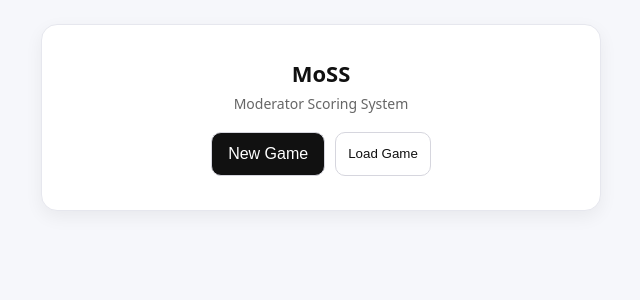
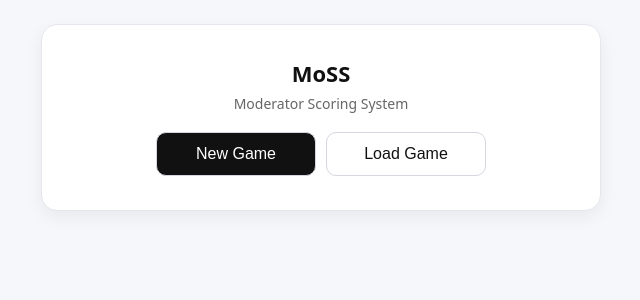
Before and after one commit to xpoes123/scibowl-org, a React (Vite) app in the folder apps/moss/frontend/: page / in a window 1280 px wide. Shown: the top 300 px of the page, without its empty margins (319-959 px from the left). Built offline with nearby package versions, Linux system fonts and the light colour scheme.

Commit message:
Fix landing page buttons

```diff
--- a/apps/moss/frontend/src/index.css
+++ b/apps/moss/frontend/src/index.css
@@ -63,9 +63,10 @@ code {
   flex-wrap: wrap;
 }
 
-button.homePrimary {
+.homeActions button {
   padding: 12px 16px;
   font-size: 16px;
+  min-width: 160px;
 }
 
 .modalOverlay {
```
